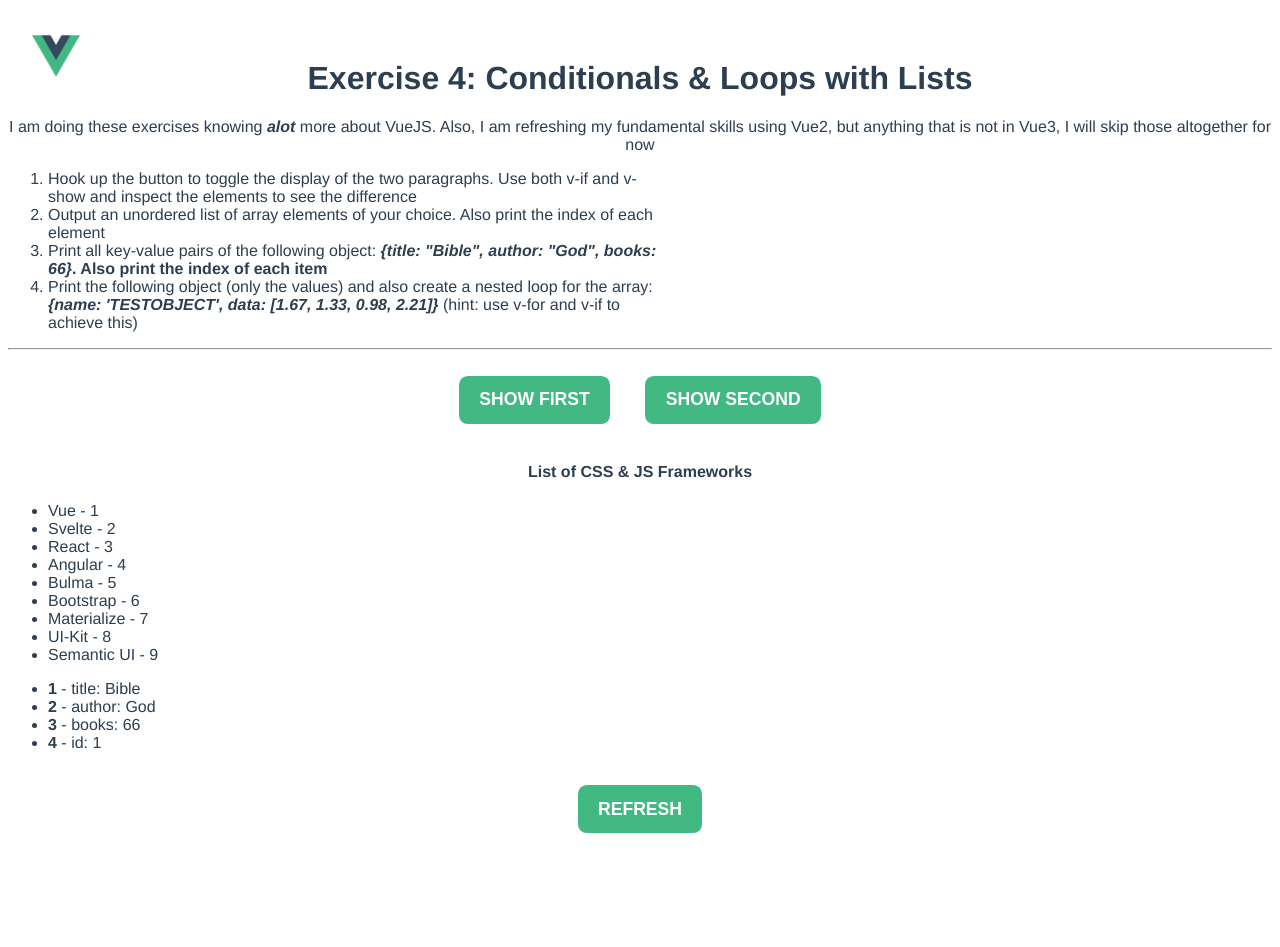
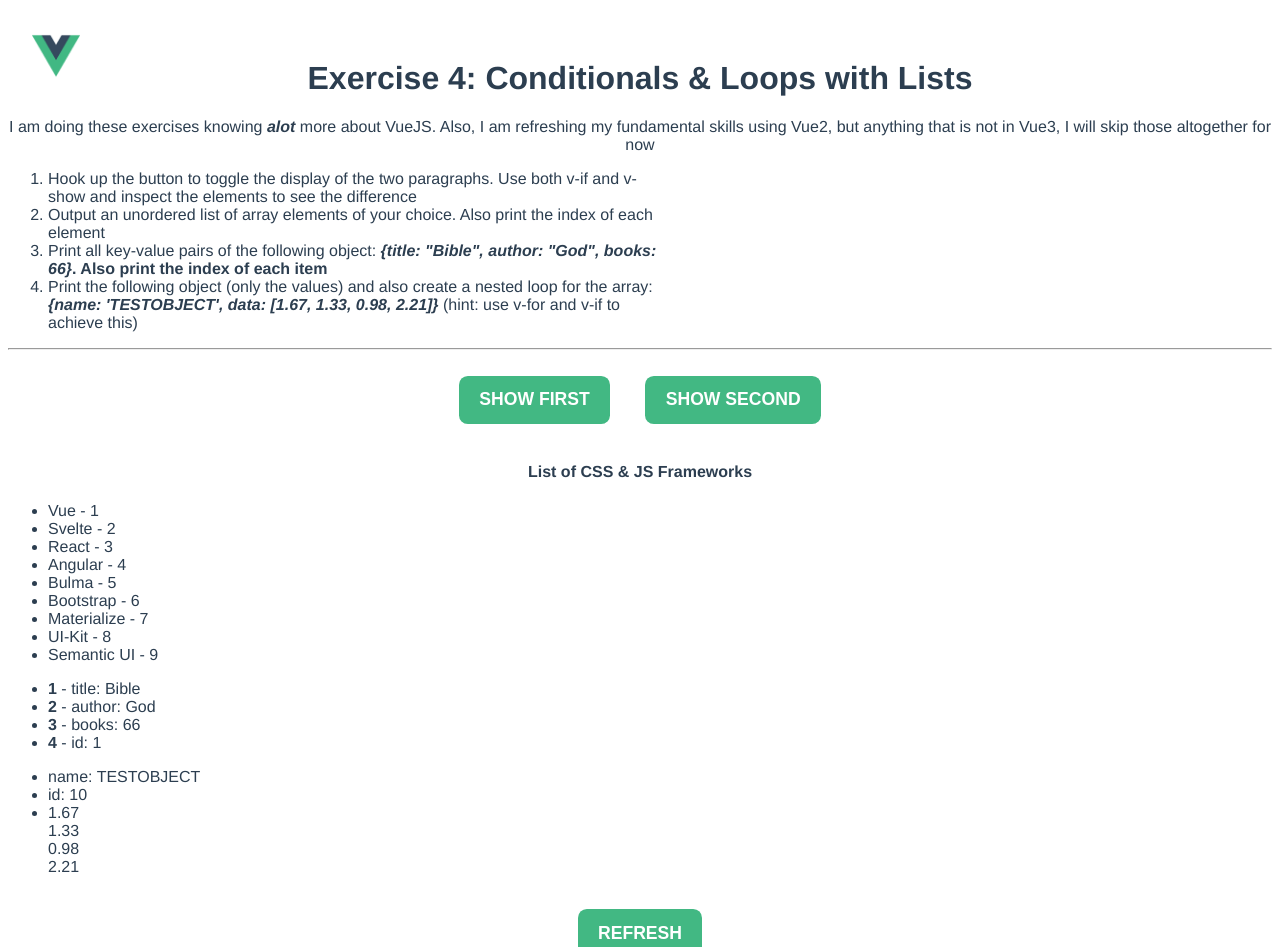
Before and after one commit to GillyRabutTsurwa/vue-2-max-schwarzmueller-exercises, a Vue app: page / in a window 1280 px wide. Shown: the top 947 px of the page. Before the commit the page ends 859 px from the top, so only its background shows below. Built offline with nearby package versions, Linux system fonts and the light colour scheme.

Commit message:
completed the task

```diff
--- a/src/components/Tasks.vue
+++ b/src/components/Tasks.vue
@@ -9,10 +9,7 @@
     <div>
       <h4>List of CSS & JS Frameworks</h4>
       <ul>
-        <li
-          v-for="(currentFramework, index) in frameworks"
-          v-bind:key="index"
-        >{{currentFramework}} - {{index + 1}}</li>
+        <li v-for="(currentFramework, index) in frameworks" v-bind:key="index">{{currentFramework}} - {{index + 1}}</li>
       </ul>
     </div>
     <div>
@@ -20,6 +17,25 @@
         <li v-for="(currentValue, propertyName, index) in myObject" v-bind:key="currentValue.id">
           <strong>{{index + 1}}</strong>
           - {{propertyName}}: {{currentValue}}
+        </li>
+      </ul>
+    </div>
+    <div>
+      <ul>
+        <!-- Making lists from our test data object. Looping through our object, not array. Vanilla Javascript's equivalent to  for... in  -->
+        <li v-for="(currentValue, currentProperty, index) in testData" v-bind:key="index">
+          <!-- Here we are checking if the current value of the object is an array. -->
+          <template v-if="Array.isArray(currentValue)">
+            <!-- if it is an array, we loop through that array and print out the values -->
+            <div v-for="(current, index) in currentValue" v-bind:key="index">
+              {{current}}
+            </div>
+          </template>
+          <!-- if not, we are printing out the object's key and corresponding value. -->
+          <!-- NOTE: IMPORTANT: The template tag can be very helpful because these tags do not get rendered in the HTML. They are like placeholder tags.  -->
+          <template v-else>
+            {{currentProperty}}: {{currentValue}}
+          </template>
         </li>
       </ul>
     </div>
```
